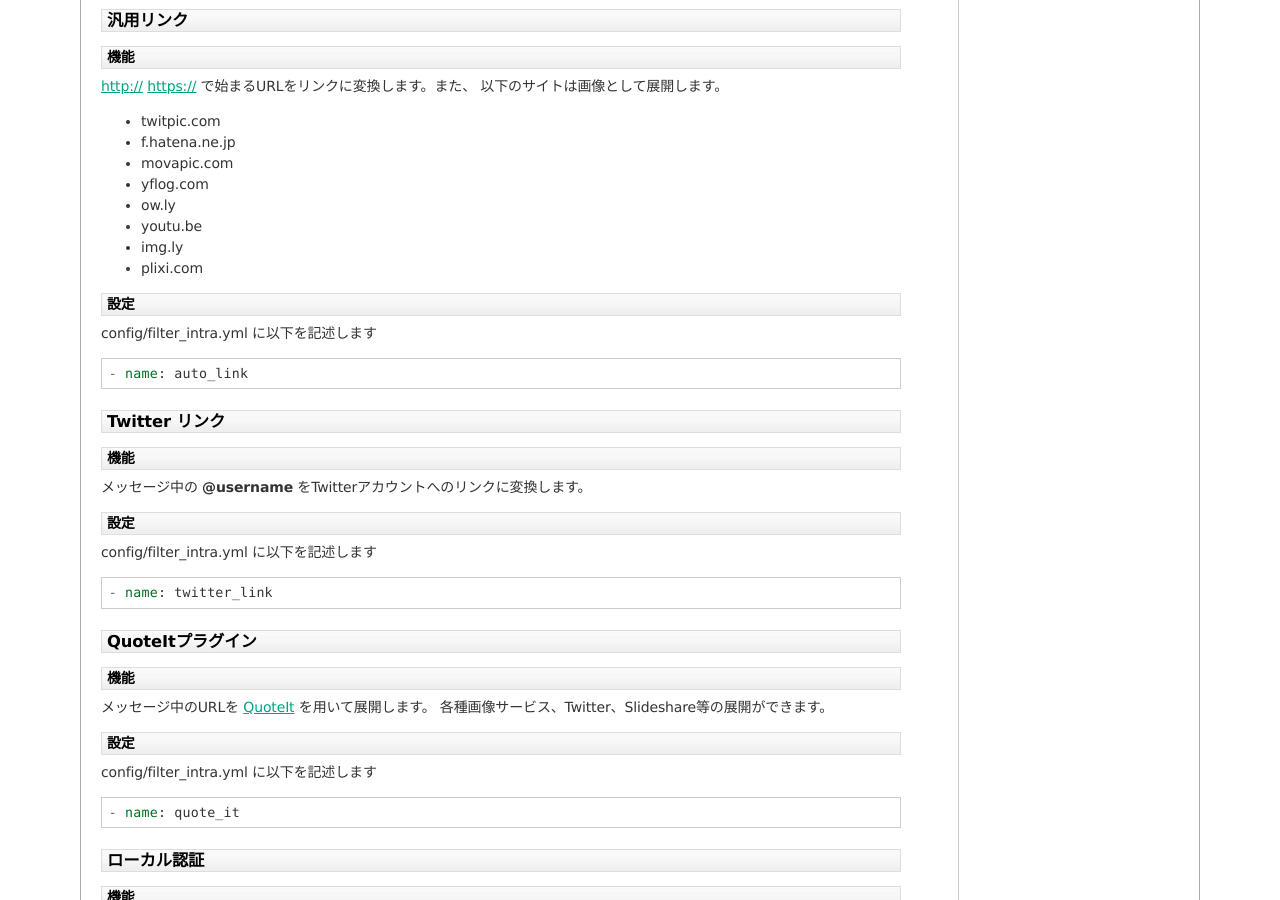
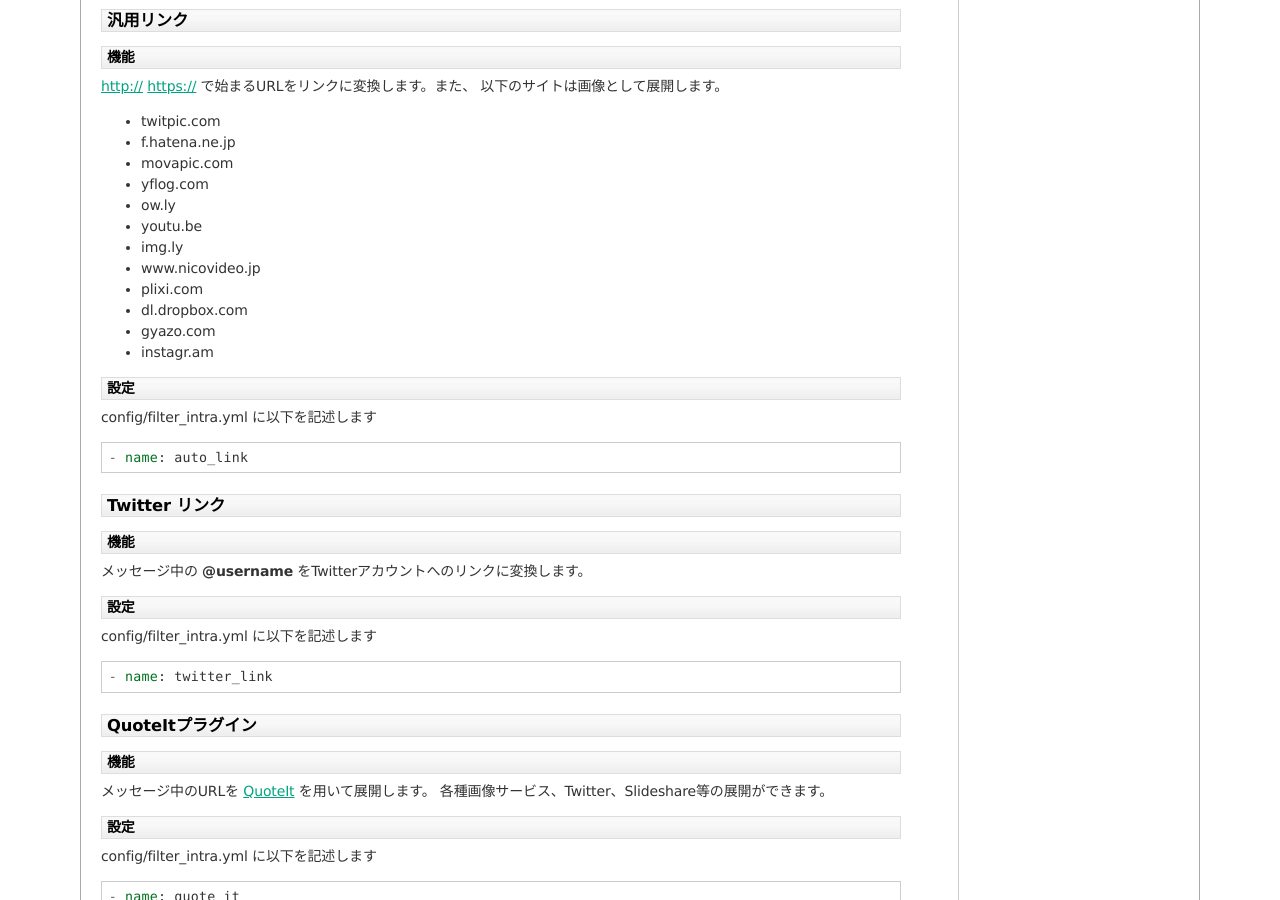
Before and after one commit to codefirst/asakusa-satellite-manual, a Sphinx documentation site: the page built from source/plugin.rst, in a window 1280 px wide and 900 px high, scrolled down 1278 px. Built offline with Sphinx 7.4.7, drawn with Linux system fonts in a browser that asks for light colours.

Commit message:
add link generated site

```diff
--- a/source/plugin.rst
+++ b/source/plugin.rst
@@ -74,7 +74,11 @@ http:// https:// で始まるURLをリンクに変換します。また、
 * ow.ly
 * youtu.be
 * img.ly
+* www.nicovideo.jp
 * plixi.com
+* dl.dropbox.com
+* gyazo.com
+* instagr.am
 
 設定
 ^^^^^^^^^^^^^^^^^^^^^^^
```
